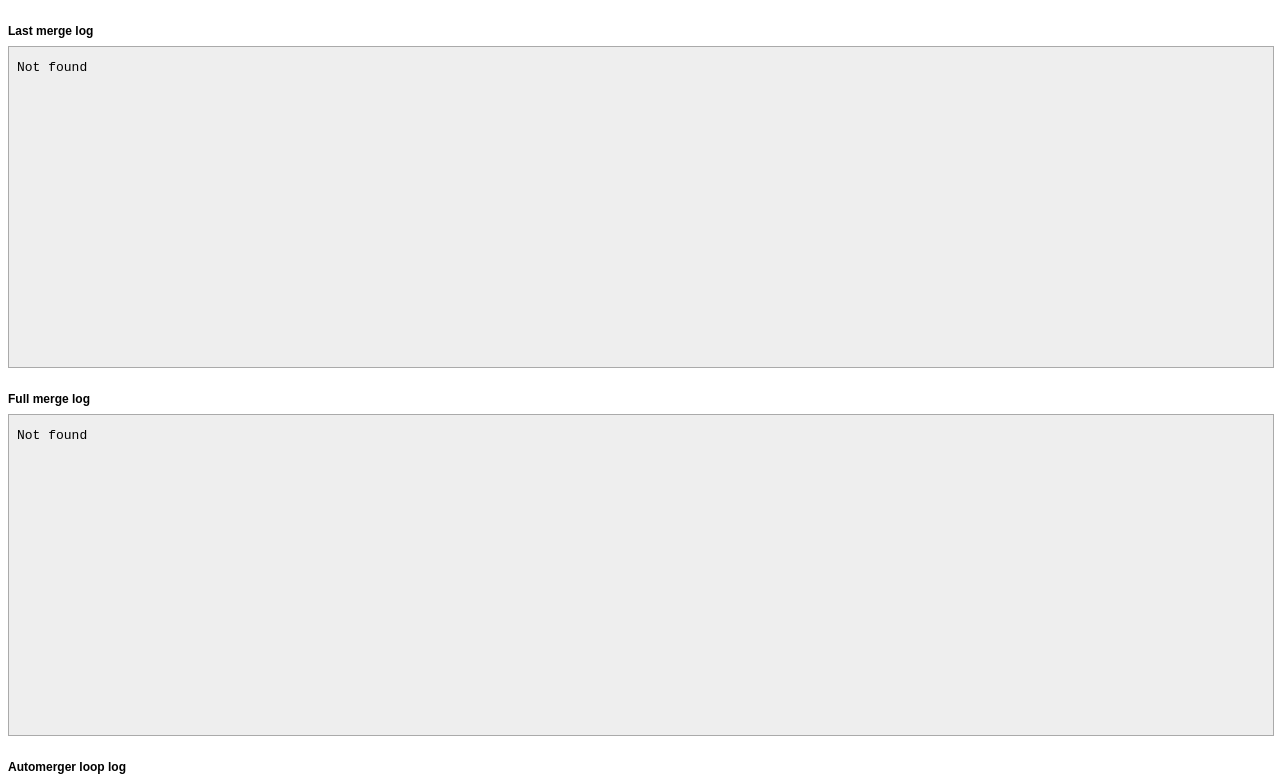
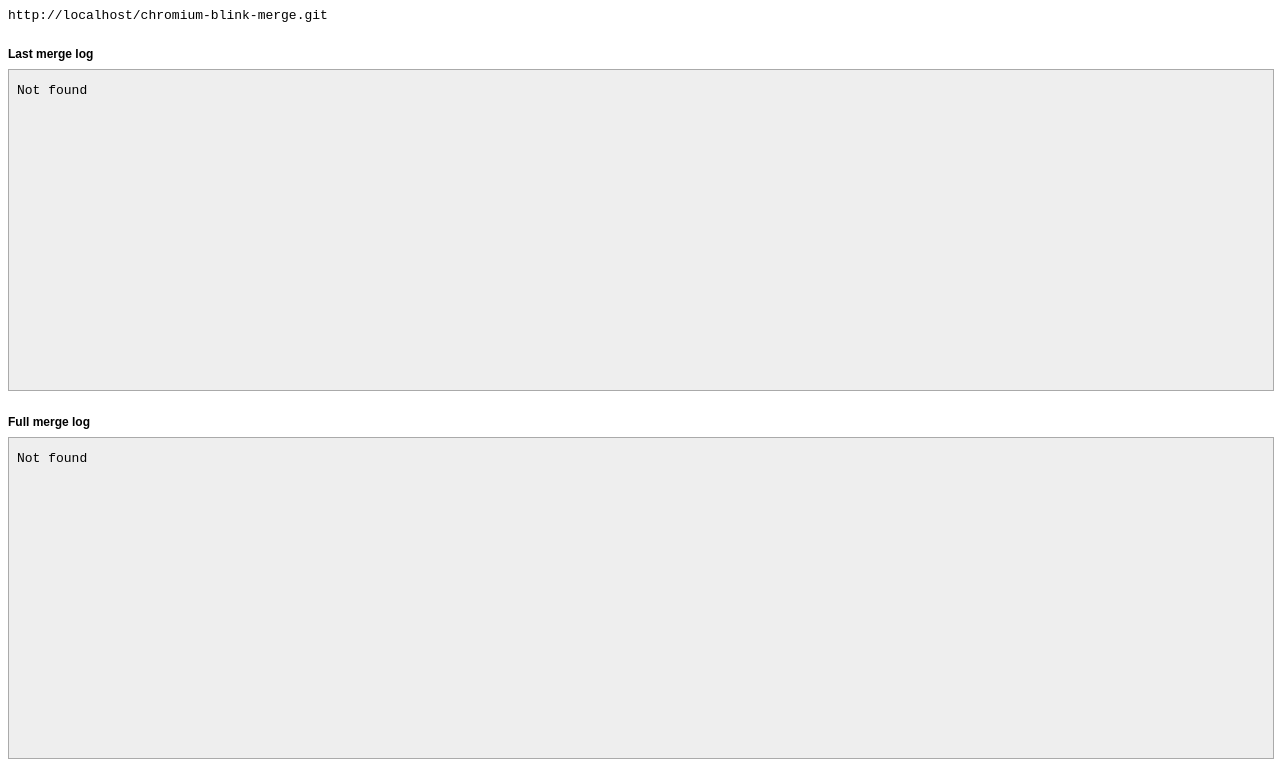
Before and after one commit to primiano/chrome-blink-automerger, a plain HTML site: page index.html in a window 1280 px wide. Shown: the top 780 px of the page. Drawn offline with Linux system fonts and the light colour scheme.

Commit message:
Add repo url to html index.

```diff
--- a/index.html
+++ b/index.html
@@ -8,6 +8,8 @@ iframe {width: 100%; border: 1px solid #aaa; background: #eee; }
 </head>
 <body>
 
+<pre id="repo_url"></pre>
+
 <h1>Last merge log</h1>
 <iframe style="height:40%" src="/automerger.log"></iframe>
 
@@ -17,5 +19,9 @@ iframe {width: 100%; border: 1px solid #aaa; background: #eee; }
 <h1>Automerger loop log</h1>
 <iframe style="height:40%" src="/automerger-loop.log"></iframe>
 
+<script>
+document.getElementById('repo_url').innerText = 'http://' + location.hostname +
+                                                '/chromium-blink-merge.git';
+</script>
 </body>
 </html>
```
